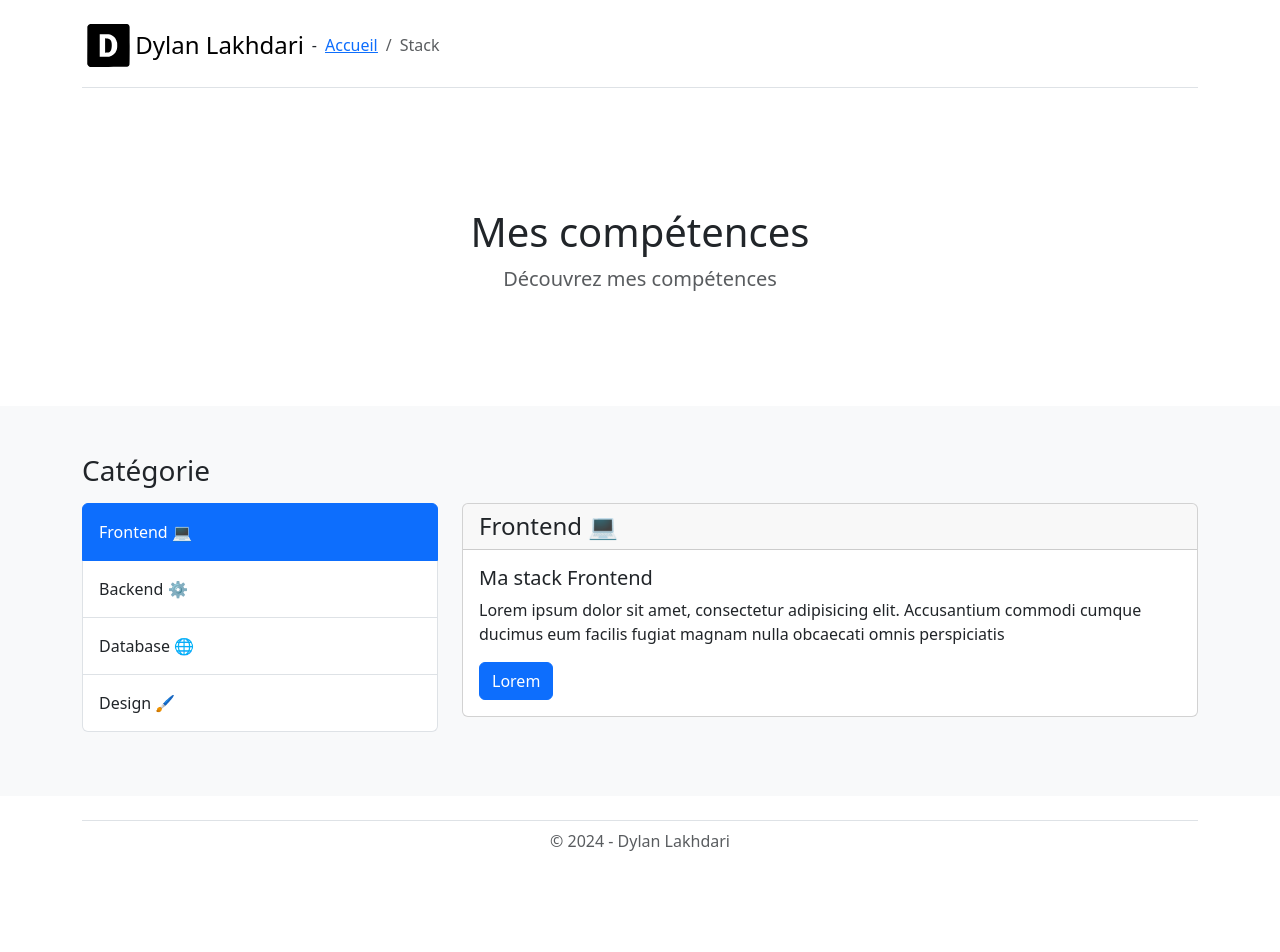
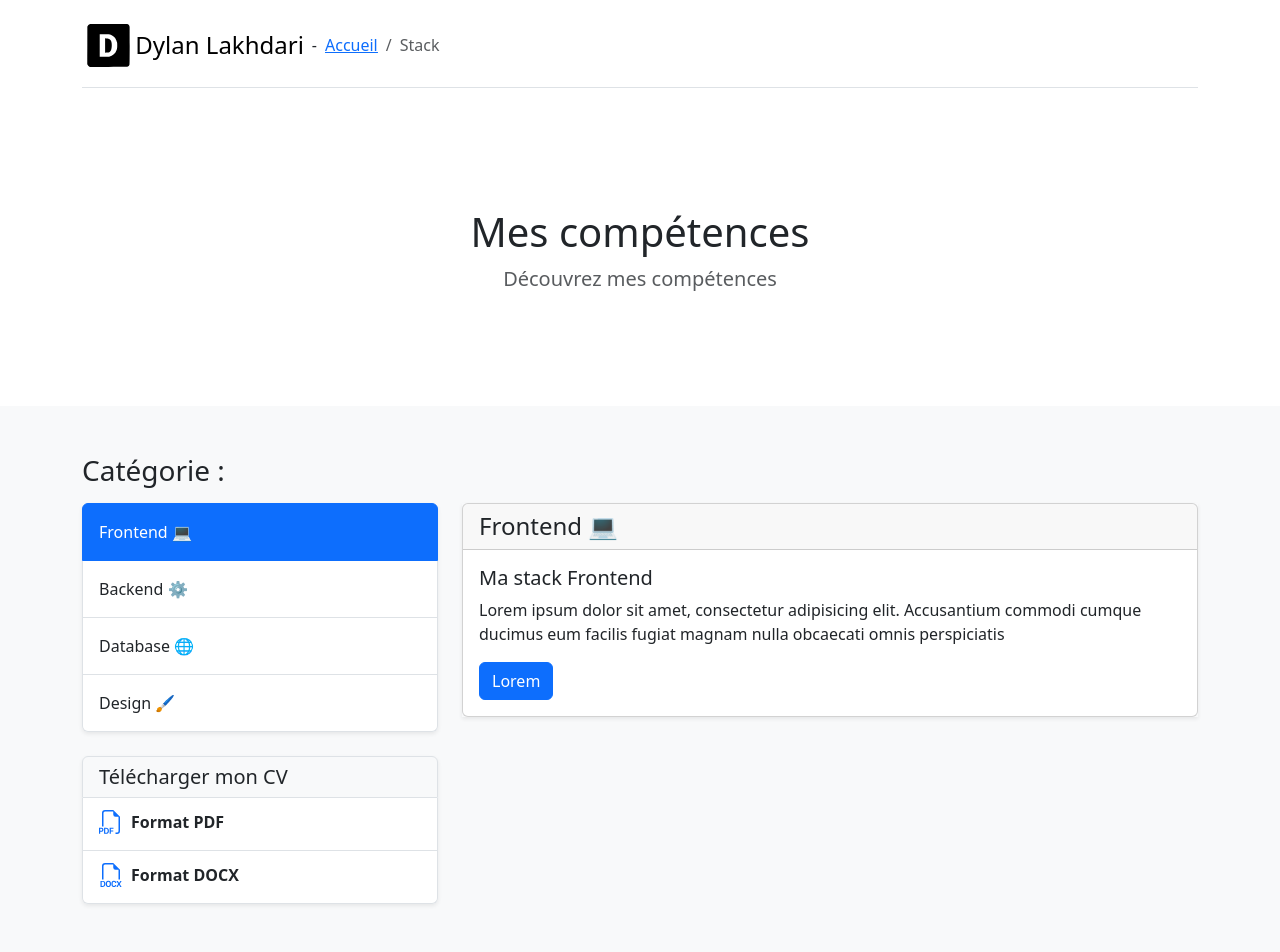
Before and after one commit to DylanLakhdari/Portfolio-Dylan-Lakhdari, a React (Vite) app: page /stack in a window 1280 px wide. Shown: the top 952 px of the page. Before the commit the page ends 861 px from the top, so only its background shows below. Built offline with nearby package versions, Linux system fonts and the light colour scheme.

Commit message:
Package React Bootstrap Icons + Component Download

```diff
--- a/package.json
+++ b/package.json
@@ -14,6 +14,7 @@
     "motion": "^11.11.17",
     "react": "^18.3.1",
     "react-bootstrap": "^2.10.5",
+    "react-bootstrap-icons": "^1.11.5",
     "react-dom": "^18.3.1",
     "react-helmet": "^6.1.0",
     "react-router-dom": "^6.28.0"
--- /dev/null
+++ b/src/components/Download.jsx
@@ -0,0 +1,23 @@
+//Bootstrap
+import {ListGroup, ListGroupItem} from "react-bootstrap";
+
+//Bootstrap-icons
+import {FiletypePdf, FiletypeDocx} from "react-bootstrap-icons";
+
+function Download() {
+    return (
+        <ListGroup className="shadow-sm mb-4">
+            <ListGroupItem className="bg-body-tertiary">
+                <h5 className="list-group-item-heading m-0">Télécharger mon CV</h5>
+            </ListGroupItem>
+            <ListGroup.Item className="fw-semibold">
+                <FiletypePdf className="me-2 mt-1 text-primary h4"/>Format PDF
+            </ListGroup.Item>
+            <ListGroup.Item className="fw-semibold">
+                <FiletypeDocx className="me-2 mt-1 text-primary h4"/>Format DOCX
+            </ListGroup.Item>
+        </ListGroup>
+    )
+}
+
+export default Download;
--- a/src/components/Footer.jsx
+++ b/src/components/Footer.jsx
@@ -1,3 +1,4 @@
+//Bootstrap
 import {Container} from "react-bootstrap";
 
 function Footer() {
--- a/src/components/StackCard.jsx
+++ b/src/components/StackCard.jsx
@@ -19,6 +19,9 @@ import {motion} from "motion/react";
 //Data
 import {StackList} from "./Data.jsx";
 
+//Component
+import Download from "./Download.jsx";
+
 // eslint-disable-next-line react/prop-types
 function StackCard({id, title, tag, description}) {
     return (
@@ -33,7 +36,8 @@ function StackCard({id, title, tag, description}) {
                 </CardText>
                 <Button variant="primary">Lorem</Button>
             </CardBody>
-        </Card>)
+        </Card>
+    )
 }
 
 export function StackCardList() {
@@ -41,11 +45,11 @@ export function StackCardList() {
         <motion.div className="py-5 bg-body-tertiary" initial={{opacity: 0}} animate={{opacity: 8}}
                     transition={{delay: 1, duration: 1.8}}>
             <Container>
-                <h3 className="list-group-item-heading mb-3">Catégorie</h3>
-                <Tab.Container id="list-group-tabs-example" defaultActiveKey="0">
+                <h3 className="list-group-item-heading mb-3">Catégorie :</h3>
+                <Tab.Container defaultActiveKey="0">
                     <Row>
-                        <Col sm={4} className="pb-3">
-                            <ListGroup>
+                        <Col sm={4}>
+                            <ListGroup className="shadow-sm mb-4">
                                 {StackList.map((stack, index) => (
                                     <ListGroup.Item
                                         key={`list-${stack.id}`}
@@ -57,9 +61,12 @@ export function StackCardList() {
                                     </ListGroup.Item>
                                 ))}
                             </ListGroup>
+                            <div className="d-none d-sm-block">
+                                <Download></Download>
+                            </div>
                         </Col>
                         <Col sm={8}>
-                            <Tab.Content>
+                            <Tab.Content className="shadow-sm mb-4">
                                 {StackList.map((stack, index) => (
                                     <Tab.Pane eventKey={index.toString()} key={`pane-${stack.id}`}>
                                         <StackCard
@@ -74,7 +81,10 @@ export function StackCardList() {
                         </Col>
                     </Row>
                 </Tab.Container>
+                <div className="d-block d-sm-none">
+                    <Download></Download>
+                </div>
             </Container>
         </motion.div>
-    );
+    )
 }
```
Also changed, not shown: 1 other file (tests, documents, lock files or other folders).
